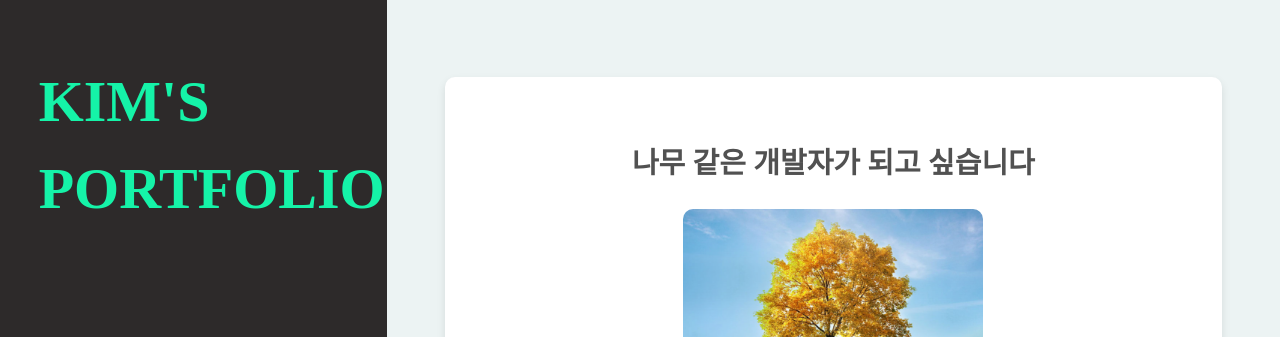
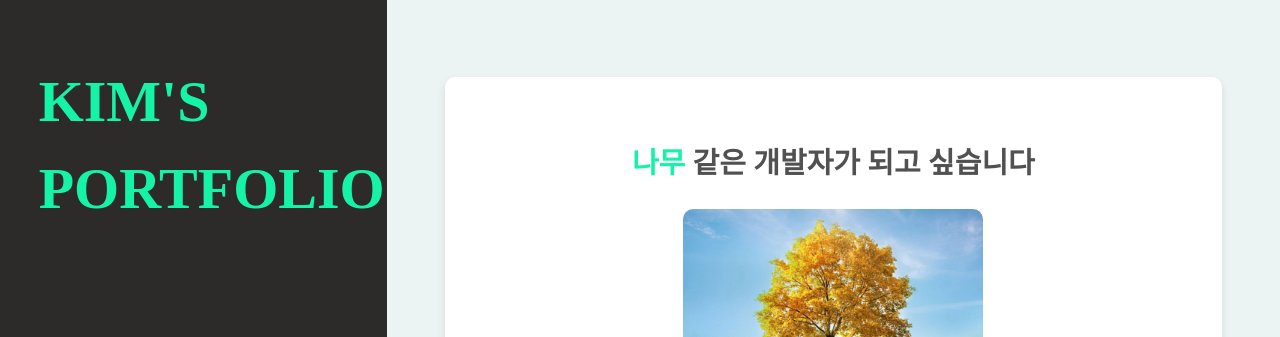
Before and after one commit to kimgusxo/kimgusxo.github.io, a Jekyll site: the page built from index.html, in a window 1280 px wide and 900 px high. Shown: the top 337 px of the window. Built offline with Jekyll 4.4.1, drawn with Linux system fonts in a browser that asks for light colours; some web fonts are replaced; the list of posts is cut into pages by our own code.

Commit message:
메인페이지 꾸미기

```diff
--- a/_pages/team-project.html
+++ b/_pages/team-project.html
@@ -1,5 +1,5 @@
 ---
-layout: default
+layout: post
 title: "Team Projects"
 permalink: /team-projects/
 ---
--- a/index.html
+++ b/index.html
@@ -3,7 +3,7 @@ layout: default
 ---
 
 <section class="tree-vision white-background">
-  <h2>나무 같은 개발자가 되고 싶습니다</h2>
+  <h2><strong style="color: #15F3A8">나무</strong> 같은 개발자가 되고 싶습니다</h2>
   <div class="vision-content">
     <img src="{{ site.baseurl }}/assets/img/Tree.png" alt="Tree" class="tree-image">
     <p>
```
